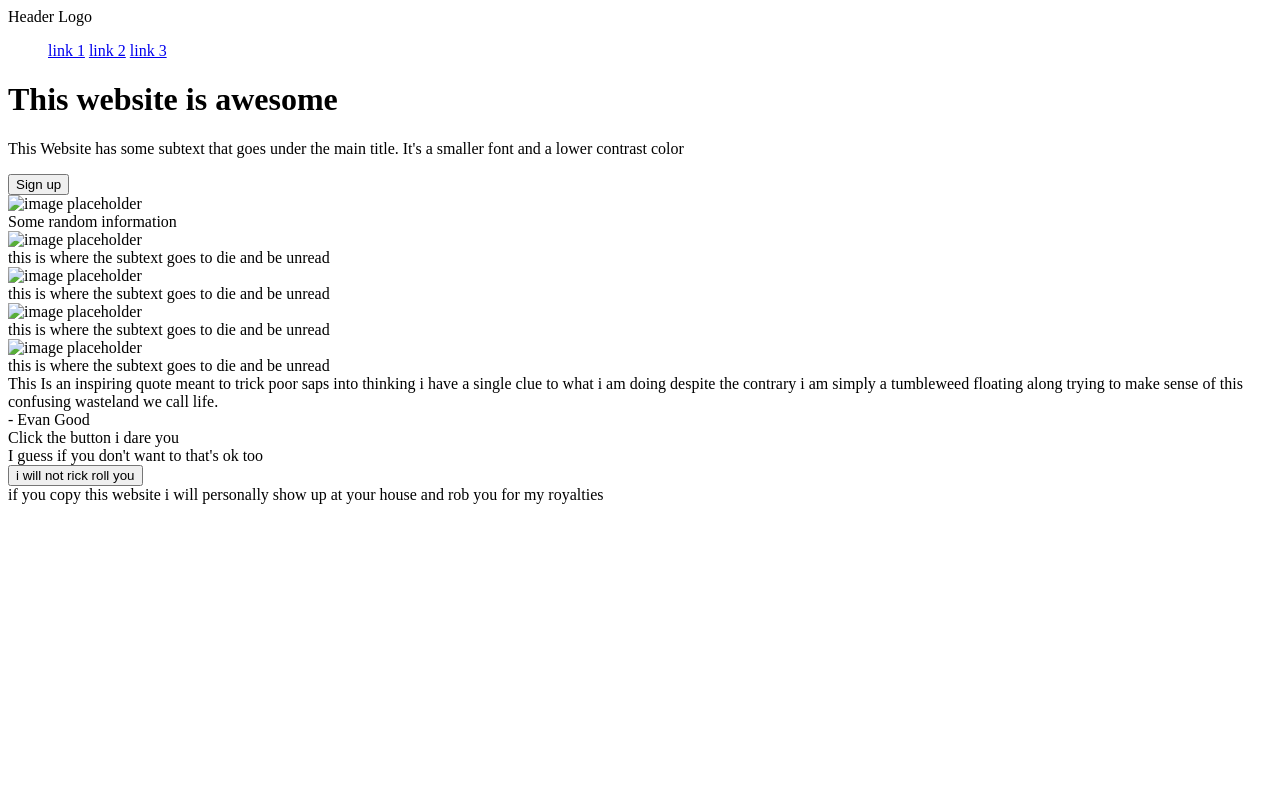
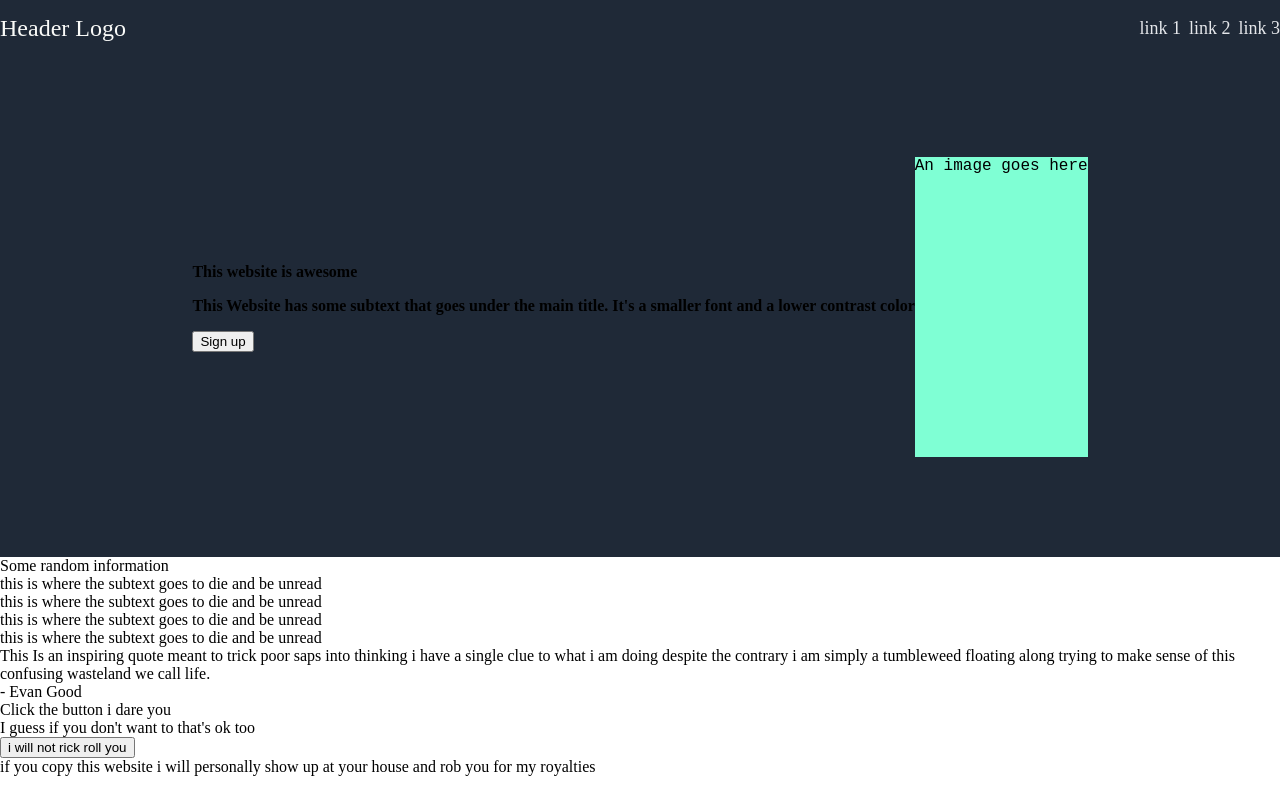
Before and after one commit to Goodevan02/product-landing-page-project, a plain HTML site: page index.html in a window 1280 px wide. Drawn offline with Linux system fonts and the light colour scheme.

Commit message:
add styles to header and first slice

```diff
--- a/index.html
+++ b/index.html
@@ -19,31 +19,31 @@
     <div class="body">
         <div class="slice-1">
             <div class="left-side">
-                <H1>This website is awesome</H1>
+                <div>This website is awesome</div>
                 <p>This Website has some subtext that goes under the main title. It's a smaller font and a lower contrast color</p>
                 <button>Sign up</button>
             </div>
             <div class="right-side">
-                <img src="ref/Pallate.png" alt="image placeholder">
+                <div class="image-placeholder">An image goes here</div>
             </div>
         </div>
         <div class="slice-2">
             <div class="h-header">Some random information</div>
             <div class="h-flex-container">
                 <div class="image-w-subtext">
-                    <img src="" alt="image placeholder">
+                    <div class="image-placeholder"></div>
                     <div class="subtext">this is where the subtext goes to die and be unread</div>
                 </div>
                 <div class="image-w-subtext">
-                    <img src="" alt="image placeholder">
+                    <div class="image-placeholder"></div>
                     <div class="subtext">this is where the subtext goes to die and be unread</div>
                 </div>
                 <div class="image-w-subtext">
-                    <img src="" alt="image placeholder">
+                    <div class="image-placeholder"></div>
                     <div class="subtext">this is where the subtext goes to die and be unread</div>
                 </div>
                 <div class="image-w-subtext">
-                    <img src="" alt="image placeholder">
+                    <div class="image-placeholder"></div>
                     <div class="subtext">this is where the subtext goes to die and be unread</div>
                 </div>
             </div>
--- a/styles.css
+++ b/styles.css
@@ -0,0 +1,75 @@
+body{
+    display: flex;
+    flex-direction: column;
+    margin: 0px;
+}
+
+ul{
+    list-style: none;
+}
+
+img{
+    max-width: 100%;
+    max-height: 100%;
+}
+
+a {
+    text-decoration: none;
+}
+/* header styling*/
+
+.header{
+    display: flex;
+    justify-content: space-around;
+    align-items: center;
+    background-color: #1f2937;
+
+}
+
+.header-logo {
+    margin-right: auto;
+    font-size: 24px;
+    color: #f9faf8;
+}
+
+.right-links {
+    font-size: 18px;
+    display: flex;
+    gap: 8px;
+}
+
+.right-links > a {
+    color:  #e5e7eb;
+}
+
+.body {
+    display:flex ;
+    flex-direction: column;
+}
+
+/* slice 1 styling */
+.slice-1 {
+    background-color: #1f2937;
+    display: flex;
+    flex-basis: 500px;
+    align-items: center;
+    justify-content: center;
+}
+
+.left-side {
+    font-weight: bolder;
+    flex-shrink: 1;
+}
+
+.right-side {
+    display: flex;
+    justify-content: center;
+    align-content: center;
+    flex-shrink: 1;
+    font-family: 'Courier New', Courier, monospace;
+}
+
+.right-side > .image-placeholder{
+    height: 300px;
+    background-color: aquamarine;
+}
```
